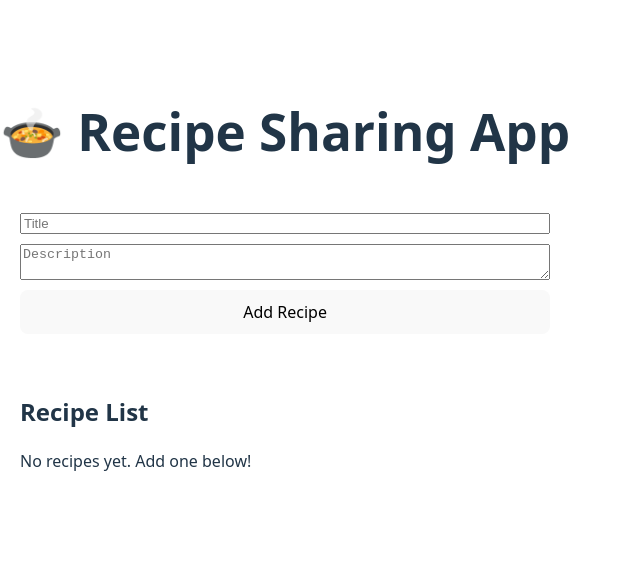
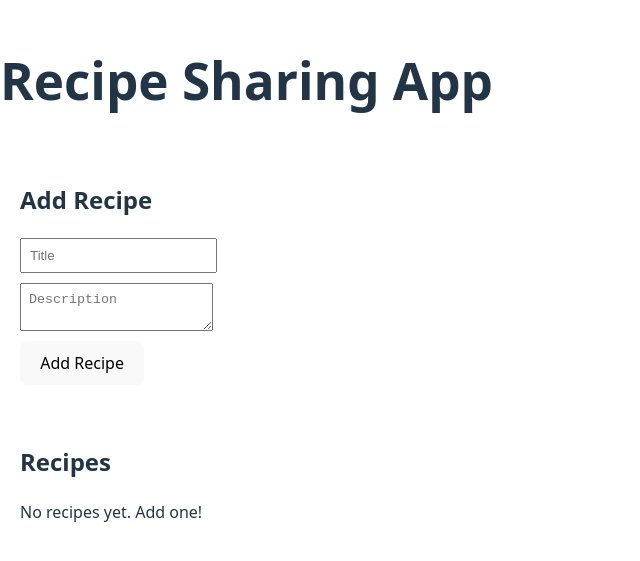
Before and after one commit to feranmireal/alx-fe-reactjs, a React (Vite) app in the folder recipe-sharing-app/: page / in a window 1280 px wide. Shown: the part 111-672 px from the top of the page, without its empty margins (0-640 px from the left). Built offline with nearby package versions, Linux system fonts and the light colour scheme.

Commit message:
Implemented Zustand recipe store and components

```diff
--- a/recipe-sharing-app/src/App.jsx
+++ b/recipe-sharing-app/src/App.jsx
@@ -1,10 +1,11 @@
+// src/App.jsx
 import RecipeList from './components/RecipeList';
 import AddRecipeForm from './components/AddRecipeForm';
 
 function App() {
   return (
     <div>
-      <h1 style={{ textAlign: 'center' }}>🍲 Recipe Sharing App</h1>
+      <h1 style={{ textAlign: 'center' }}>Recipe Sharing App</h1>
       <AddRecipeForm />
       <RecipeList />
     </div>
--- a/recipe-sharing-app/src/components/AddRecipeForm.jsx
+++ b/recipe-sharing-app/src/components/AddRecipeForm.jsx
@@ -1,13 +1,14 @@
+// src/components/AddRecipeForm.jsx
 import { useState } from 'react';
-import { useRecipeStore } from '../recipeStore';
+import useRecipeStore from './recipeStore';
 
 function AddRecipeForm() {
   const addRecipe = useRecipeStore((state) => state.addRecipe);
   const [title, setTitle] = useState('');
   const [description, setDescription] = useState('');
 
-  const handleSubmit = (e) => {
-    e.preventDefault();
+  const handleSubmit = (event) => {
+    event.preventDefault();
     if (!title || !description) return;
     addRecipe({ id: Date.now(), title, description });
     setTitle('');
@@ -15,20 +16,20 @@ function AddRecipeForm() {
   };
 
   return (
-    <form
-      onSubmit={handleSubmit}
-      style={{ padding: '20px', display: 'flex', flexDirection: 'column', gap: '10px' }}
-    >
+    <form onSubmit={handleSubmit} style={{ padding: '20px' }}>
+      <h2>Add Recipe</h2>
       <input
         type="text"
         value={title}
         onChange={(e) => setTitle(e.target.value)}
         placeholder="Title"
+        style={{ display: 'block', margin: '10px 0', padding: '8px' }}
       />
       <textarea
         value={description}
         onChange={(e) => setDescription(e.target.value)}
         placeholder="Description"
+        style={{ display: 'block', margin: '10px 0', padding: '8px' }}
       />
       <button type="submit">Add Recipe</button>
     </form>
--- a/recipe-sharing-app/src/components/RecipeList.jsx
+++ b/recipe-sharing-app/src/components/RecipeList.jsx
@@ -1,13 +1,14 @@
-import { useRecipeStore } from '../recipeStore';
+// src/components/RecipeList.jsx
+import useRecipeStore from './recipeStore';
 
 function RecipeList() {
   const recipes = useRecipeStore((state) => state.recipes);
 
   return (
     <div style={{ padding: '20px' }}>
-      <h2>Recipe List</h2>
+      <h2>Recipes</h2>
       {recipes.length === 0 ? (
-        <p>No recipes yet. Add one below!</p>
+        <p>No recipes yet. Add one!</p>
       ) : (
         recipes.map((recipe) => (
           <div key={recipe.id} style={{ marginBottom: '10px' }}>
--- a/recipe-sharing-app/src/recipeStore.js
+++ b/recipe-sharing-app/src/components/recipeStore.js
@@ -1,8 +1,11 @@
+// src/components/recipeStore.js
 import { create } from 'zustand';
 
-export const useRecipeStore = create((set) => ({
+const useRecipeStore = create((set) => ({
   recipes: [],
   addRecipe: (newRecipe) =>
     set((state) => ({ recipes: [...state.recipes, newRecipe] })),
   setRecipes: (recipes) => set({ recipes }),
 }));
+
+export default useRecipeStore;
```
